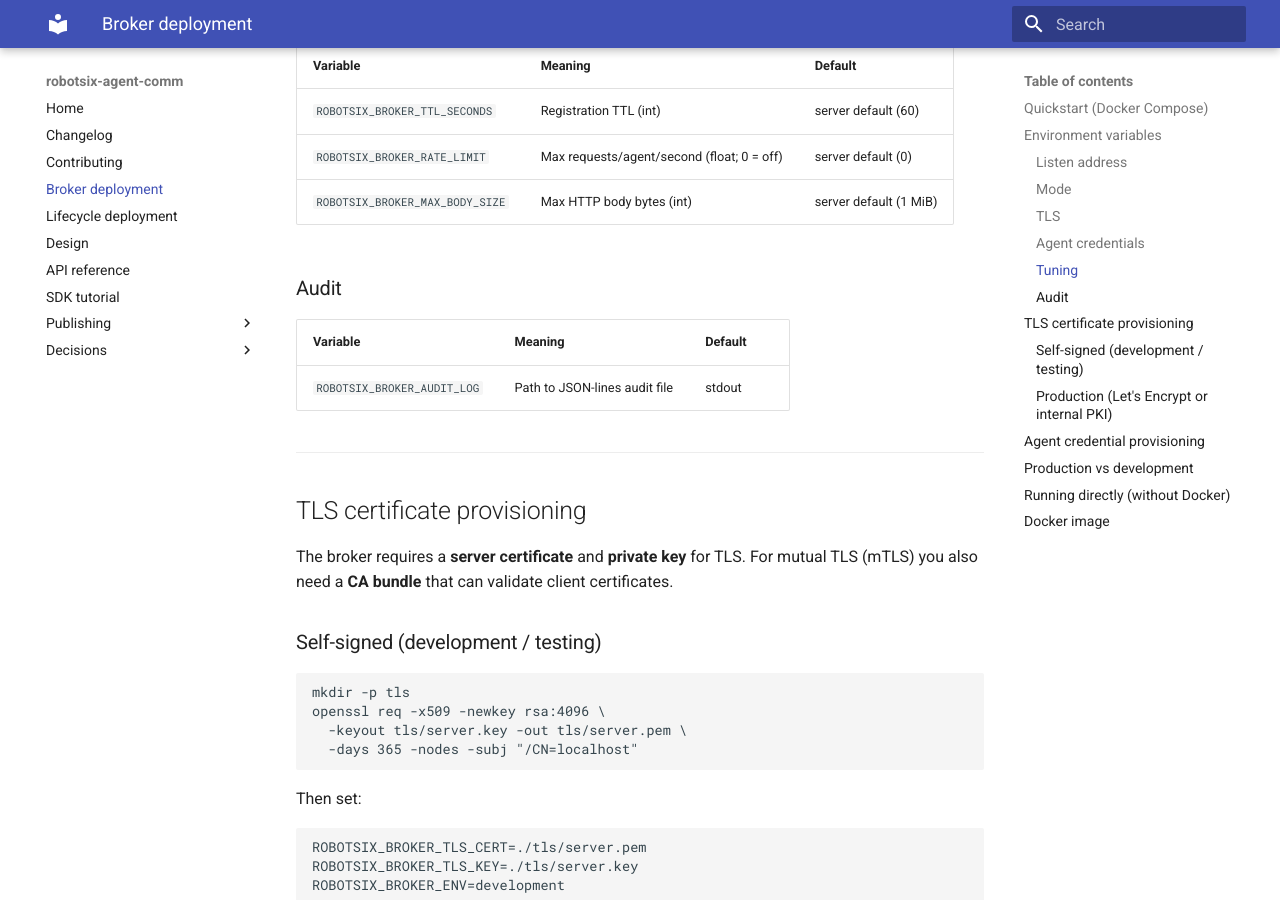
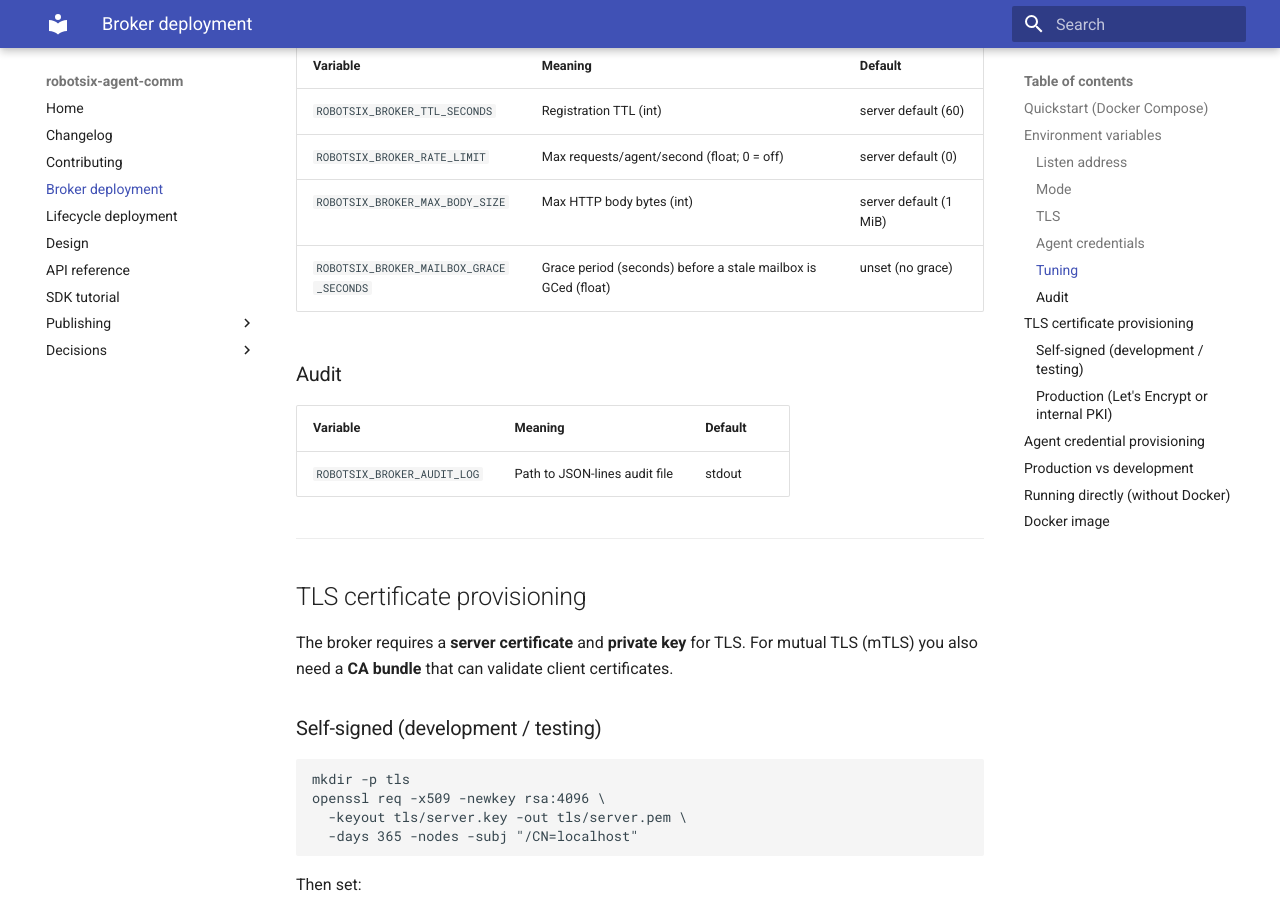
Before and after one commit to damien-robotsix/robotsix-agent-comm, an MkDocs documentation site: the page built from docs/broker/deployment.md, in a window 1280 px wide and 900 px high, scrolled down 2453 px. Built offline with MkDocs 1.6.1 and Material for MkDocs 9.7.7, drawn with Linux system fonts in a browser that asks for light colours.

Commit message:
mill: env doc sync: missing-from-docs — ROBOTSIX_BROKER_MAILBOX_GRACE_SECONDS (20260630T083445Z-env-doc-sync-missing-from-docs-robotsix-d0b8)

```diff
--- a/docs/broker/deployment.md
+++ b/docs/broker/deployment.md
@@ -104,7 +104,8 @@ agent-1=shared-secret-one,agent-2=shared-secret-two
 | ------------------------------- | ------------------------------------------ | ---------------------- |
 | `ROBOTSIX_BROKER_TTL_SECONDS`   | Registration TTL (int)                     | server default (60)    |
 | `ROBOTSIX_BROKER_RATE_LIMIT`    | Max requests/agent/second (float; 0 = off) | server default (0)     |
-| `ROBOTSIX_BROKER_MAX_BODY_SIZE` | Max HTTP body bytes (int)                  | server default (1 MiB) |
+| `ROBOTSIX_BROKER_MAX_BODY_SIZE`                | Max HTTP body bytes (int)                  | server default (1 MiB)  |
+| `ROBOTSIX_BROKER_MAILBOX_GRACE_SECONDS`       | Grace period (seconds) before a stale mailbox is GCed (float) | unset (no grace)      |
 
 ### Audit
 
```
Also changed, not shown: CHANGELOG.md (+2 -0 lines).
